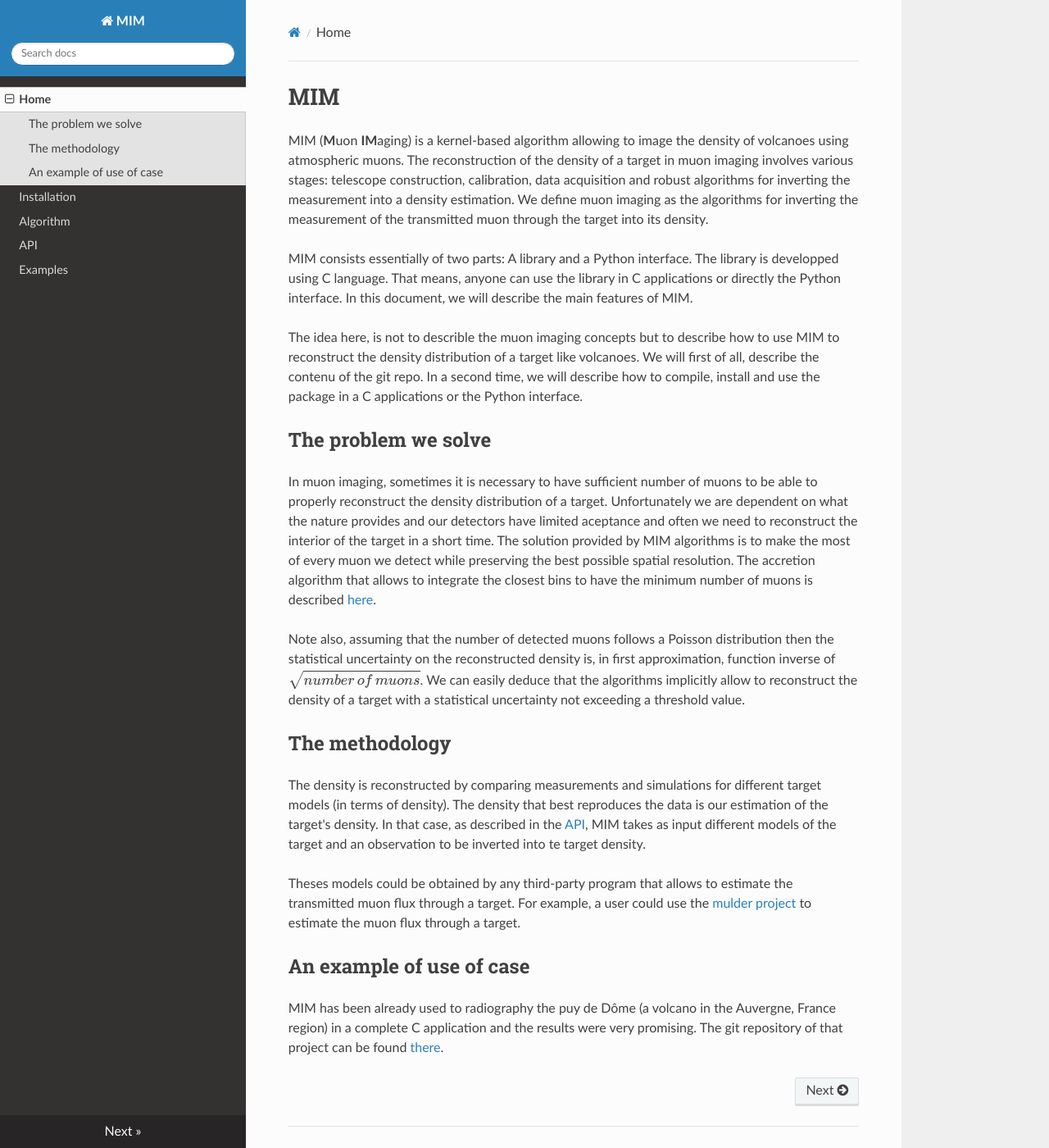
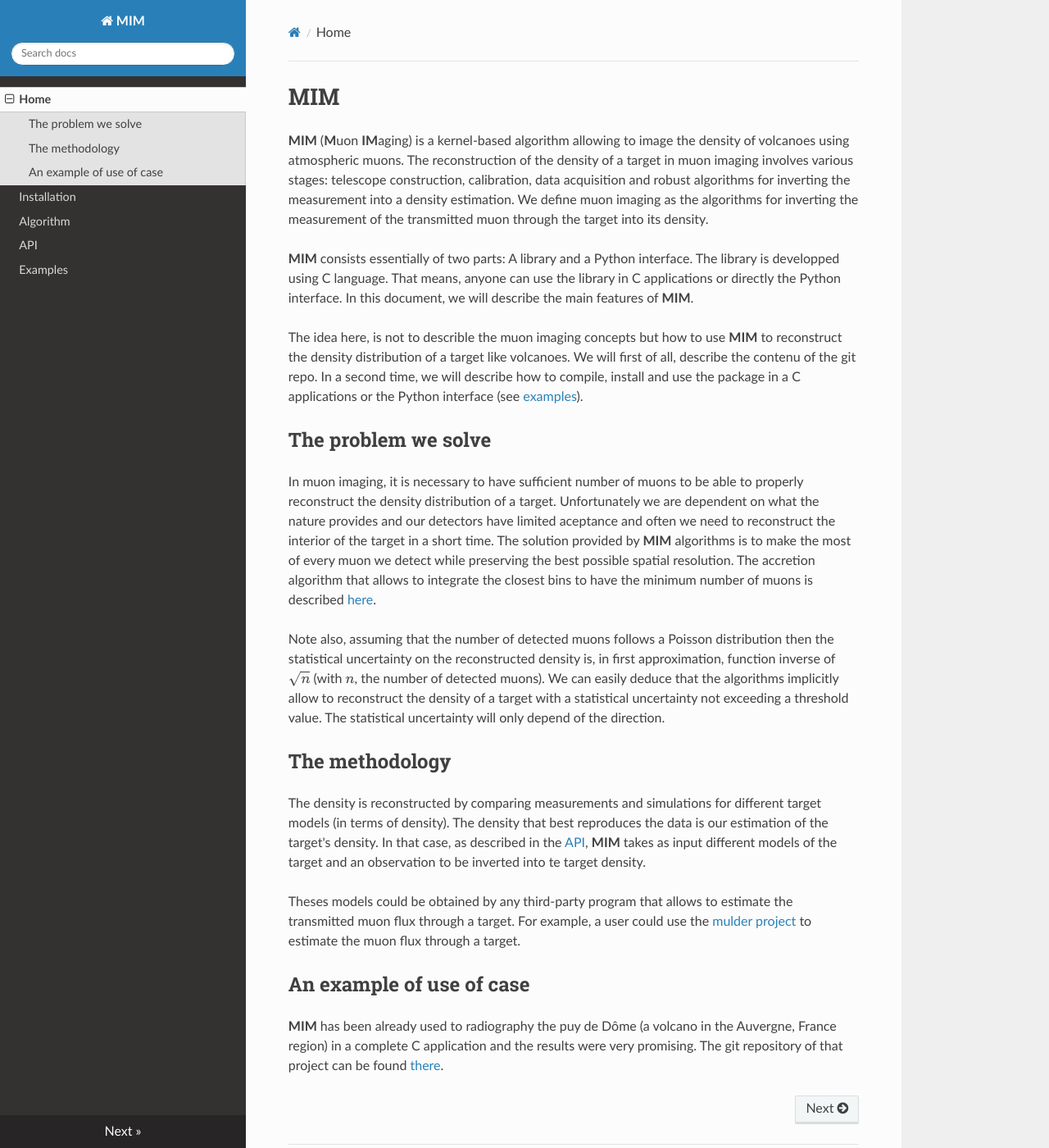
Before and after one commit to kvernet/mim-docs, an MkDocs documentation site: the page built from docs/index.md, in a window 1280 px wide and 1400 px high. Shown: the whole window at 82% size. Built offline with MkDocs 1.6.1, drawn with Linux system fonts in a browser that asks for light colours; nearby versions of some CDN libraries; formulas are drawn with MathJax 3.

Commit message:
Update the requirements file

```diff
--- a/docs/index.md
+++ b/docs/index.md
@@ -1,26 +1,26 @@
-# MIM
+# **MIM**
 
-MIM (**M**uon **IM**aging) is a kernel-based algorithm allowing to image the density of volcanoes using atmospheric muons. The reconstruction of the density of a target in muon imaging involves various stages: telescope construction, calibration, data acquisition and robust algorithms for inverting the measurement into a density estimation. We define muon imaging as the algorithms for inverting the measurement of the transmitted muon through the target into its density.
+**MIM** (**M**uon **IM**aging) is a kernel-based algorithm allowing to image the density of volcanoes using atmospheric muons. The reconstruction of the density of a target in muon imaging involves various stages: telescope construction, calibration, data acquisition and robust algorithms for inverting the measurement into a density estimation. We define muon imaging as the algorithms for inverting the measurement of the transmitted muon through the target into its density.
 
-MIM consists essentially of two parts: A library and a Python interface. The library is developped using C language. That means, anyone can use the library in C applications or directly the Python interface. In this document, we will describe the main features of MIM.
+**MIM** consists essentially of two parts: A library and a Python interface. The library is developped using C language. That means, anyone can use the library in C applications or directly the Python interface. In this document, we will describe the main features of **MIM**.
 
-The idea here, is not to describle the muon imaging concepts but to describe how to use MIM to reconstruct the density distribution of a target like volcanoes. We will first of all, describe the contenu of the git repo. In a second time, we will describe how to compile, install and use the package in a C applications or the Python interface.
+The idea here, is not to describle the muon imaging concepts but how to use **MIM** to reconstruct the density distribution of a target like volcanoes. We will first of all, describe the contenu of the git repo. In a second time, we will describe how to compile, install and use the package in a C applications or the Python interface (see [examples](examples.md)).
 
 
 ## The problem we solve
 
-In muon imaging, sometimes it is necessary to have sufficient number of muons to be able to properly reconstruct the density distribution of a target. Unfortunately we are dependent on what the nature provides and our detectors have limited aceptance and often we need to reconstruct the interior of the target in a short time. The solution provided by MIM algorithms is to make the most of every muon we detect while preserving the best possible spatial resolution. The accretion algorithm that allows to integrate the closest bins to have the minimum number of muons is described [here](algorithm.md).
+In muon imaging, it is necessary to have sufficient number of muons to be able to properly reconstruct the density distribution of a target. Unfortunately we are dependent on what the nature provides and our detectors have limited aceptance and often we need to reconstruct the interior of the target in a short time. The solution provided by **MIM** algorithms is to make the most of every muon we detect while preserving the best possible spatial resolution. The accretion algorithm that allows to integrate the closest bins to have the minimum number of muons is described [here](algorithm.md).
 
-Note also, assuming that the number of detected muons follows a Poisson distribution then the statistical uncertainty on the reconstructed density is, in first approximation, function inverse of $\sqrt{number\, of\, muons}$. We can easily deduce that the algorithms implicitly allow to reconstruct the density of a target with a statistical uncertainty not exceeding a threshold value.
+Note also, assuming that the number of detected muons follows a Poisson distribution then the statistical uncertainty on the reconstructed density is, in first approximation, function inverse of $\sqrt{n}$ (with $n$, the number of detected muons). We can easily deduce that the algorithms implicitly allow to reconstruct the density of a target with a statistical uncertainty not exceeding a threshold value. The statistical uncertainty will only depend of the direction.
 
 
 ## The methodology
 
-The density is reconstructed by comparing measurements and simulations for different target models (in terms of density). The density that best reproduces the data is our estimation of the target's density. In that case, as described in the [API](api.md), MIM takes as input different models of the target and an observation to be inverted into te target density.
+The density is reconstructed by comparing measurements and simulations for different target models (in terms of density). The density that best reproduces the data is our estimation of the target's density. In that case, as described in the [API](api.md), **MIM** takes as input different models of the target and an observation to be inverted into te target density.
 
 Theses models could be obtained by any third-party program that allows to estimate the transmitted muon flux through a target. For example, a user could use the [mulder project](https://github.com/niess/mulder) to estimate the muon flux through a target.
 
 
 ## An example of use of case
 
-MIM has been already used to radiography the puy de Dôme (a volcano in the Auvergne, France region) in a complete C application and the results were very promising. The git repository of that project can be found [there](https://github.com/kvernet/mim-pdd).
+**MIM** has been already used to radiography the puy de Dôme (a volcano in the Auvergne, France region) in a complete C application and the results were very promising. The git repository of that project can be found [there](https://github.com/kvernet/mim-pdd).
--- /dev/null
+++ b/requirements.txt
@@ -0,0 +1,5 @@
+#!/usr/bin/env bash
+
+mkdocs
+Markdown==3.3.7
+python-markdown-math
```
Also changed, not shown: docs/examples.md (+1 -1 lines), 1 other file.
